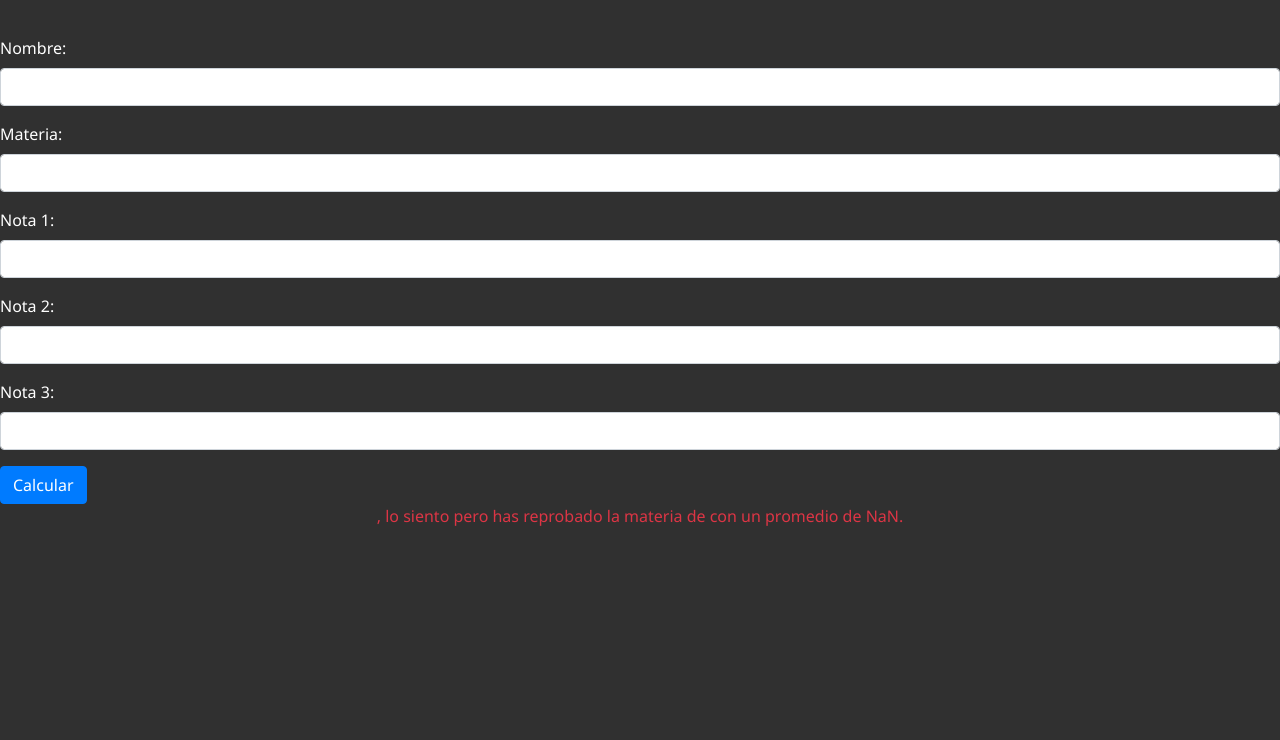
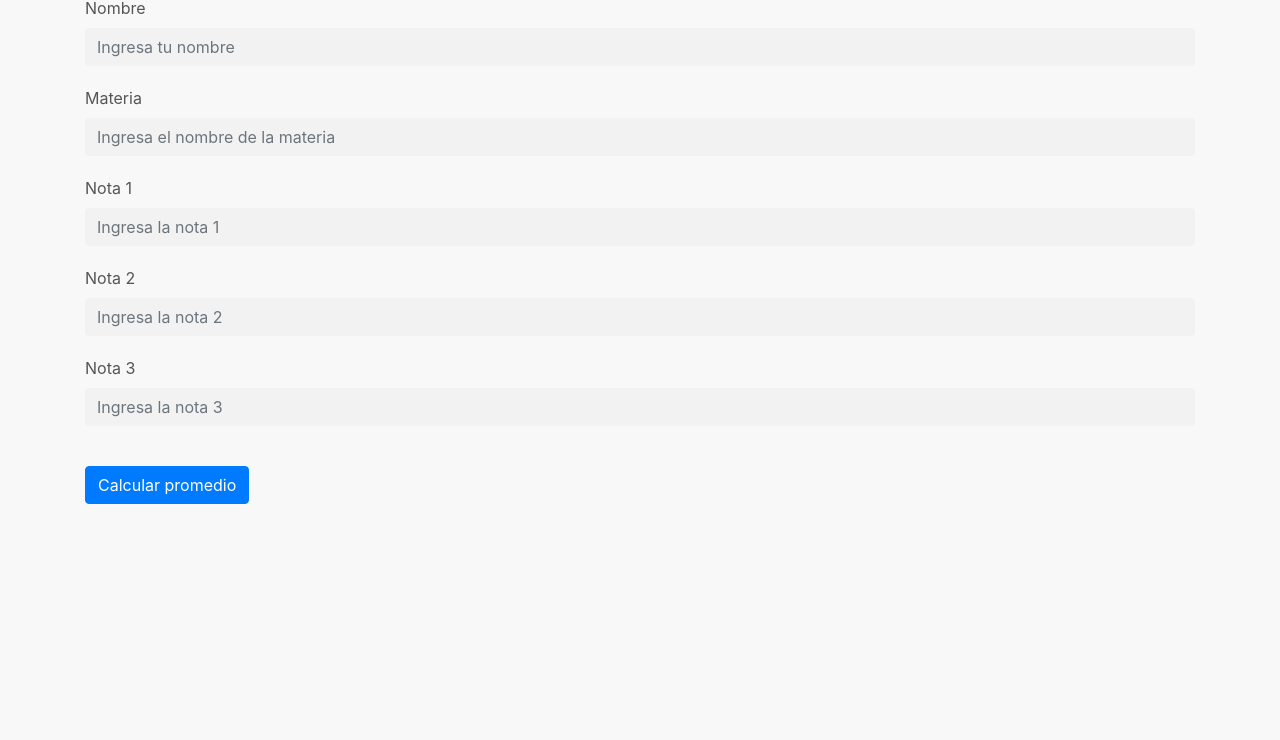
Before and after one commit to Daniel-Zan/App_1, a plain HTML site: page index4.html in a window 1280 px wide. Shown: the part 60-800 px from the top of the page. Drawn offline with nearby package versions, Linux system fonts and the light colour scheme.

Commit message:
Cuarto punto

```diff
--- /dev/null
+++ b/calificaciones.js
@@ -0,0 +1,17 @@
+$(document).ready(function() {
+    $("#calcular").click(function() {
+      var nombre = $("#nombre").val();
+      var materia = $("#materia").val();
+      var nota1 = parseFloat($("#nota1").val());
+      var nota2 = parseFloat($("#nota2").val());
+      var nota3 = parseFloat($("#nota3").val());
+      var promedio = (nota1 + nota2 + nota3) / 3;
+      var resultado = "";
+      if (promedio >= 3.0) {
+        resultado = "<span style='color:green'>¡Felicitaciones, " + nombre + "! Aprobaste la materia de " + materia + " con un promedio de " + promedio.toFixed(2) + ".</span>";
+      } else {
+        resultado = "<span style='color:red'>Lo siento, " + nombre + ", no aprobaste la materia de " + materia + " con un promedio de " + promedio.toFixed(2) + ".</span>";
+      }
+      $("#resultado").html(resultado);
+    });
+  });
--- a/color4.css
+++ b/color4.css
@@ -1,55 +1,53 @@
 body {
-    background-color: #f8f9fa;
+  background-color: #f8f8f8;
 }
-  .card {
+
+h1 {
+  color: #555;
+  text-align: center;
+}
+
+h2 {
   margin-top: 20px;
-    border-radius: 10px;
+  text-align: center;
 }
-  .card-header {
-    background-color: #007bff;
-    color: #ffffff;
-    font-weight: bold;
-    padding: 20px;
-    border-top-left-radius: 10px;
-    border-top-right-radius: 10px;
+
+label {
+  color: #555;
 }
-  label {
-    font-weight: bold;
-    display: block;
-    margin-bottom: 10px;
-  }
+
 input[type="text"],
 input[type="number"] {
+  background-color: #f2f2f2;
+  border: none;
+  border-radius: 4px;
+  color: #555;
+  padding: 12px;
   width: 100%;
-    padding: 10px;
+  margin-bottom: 20px;
+  box-sizing: border-box;
+}
+
+button {
+  background-color: #ffda79;
+  border: none;
+  border-radius: 4px;
+  color: white;
+  padding: 12px 20px;
+  text-align: center;
+  text-decoration: none;
+  display: inline-block;
   font-size: 16px;
-    border-radius: 5px;
-    border: none;
-    background-color: #f8f9fa;
-    margin-bottom: 20px;
+  margin-top: 20px;
+  cursor: pointer;
+  transition: background-color 0.3s;
 }
-  button {
-    background-color: #007bff;
-    color: #ffffff;
-    border-radius: 5px;
-    border: none;
-    padding: 10px;
-    font-size: 16px;
-    cursor: pointer;
-    width: 100%;
+
+button:hover {
+  background-color: #ffbf3a;
 }
-  #resultado {
+
+span {
+  font-size: 20px;
   font-weight: bold;
-    margin-top: 20px;
-    padding: 20px;
-    border-bottom-left-radius: 10px;
-    border-bottom-right-radius: 10px;
 }
-  .pasa {
-    background-color: #28a745;
-    color: #ffffff;
-  }
-  .pierde {
-    background-color: #dc3545;
-    color: #ffffff;
-  }
--- a/index4.html
+++ b/index4.html
@@ -1,33 +1,42 @@
 <!DOCTYPE html>
-<html lang="es">
+<html lang="en">
   <head>
-    <meta charset="UTF-8" />
-    <meta name="viewport" content="width=device-width, initial-scale=1.0" />
-    <title>Calculadora de Promedio</title>
-    <link rel="stylesheet" href="https://maxcdn.bootstrapcdn.com/bootstrap/4.0.0/css/bootstrap.min.css">
-    <link rel="stylesheet" href="color.css">
+    <meta charset="UTF-8">
+    <title>Calificaciones</title>
+    <link rel="stylesheet" href="https://stackpath.bootstrapcdn.com/bootstrap/4.3.1/css/bootstrap.min.css">
+    <link rel="stylesheet" href="color4.css">
   </head>
   <body>
-    <main role="mainclass="container mt-5>
-      <h1 class="text-center">Calculadora de Promedio</h1>
-      <form class="mt-5">
-        <label for="nombre">Nombre:</label>
-        <input type="text" class="form-control mb-3" id="nombre" required />
-        <label for="materia">Materia:</label>
-        <input type="text" class="form-control mb-3" id="materia" required />
-        <label for="nota1">Nota 1:</label>
-        <input type="number" class="form-control mb-3" id="nota1" required />
-        <label for="nota2">Nota 2:</label>
-        <input type="number" class="form-control mb-3" id="nota2" required />
-        <label for="nota3">Nota 3:</label>
-        <input type="number" class="form-control mb-3" id="nota3" required />
-        <button type="submit" class="btn btn-primary">Calcular</button>
+    <main class="container">
+      <form>
+        <h1>Calificaciones</h1>
+        <div class="form-group">
+          <label for="nombre">Nombre</label>
+          <input type="text" class="form-control" id="nombre" placeholder="Ingresa tu nombre">
+        </div>
+        <div class="form-group">
+          <label for="materia">Materia</label>
+          <input type="text" class="form-control" id="materia" placeholder="Ingresa el nombre de la materia">
+        </div>
+        <div class="form-group">
+          <label for="nota1">Nota 1</label>
+          <input type="number" class="form-control" id="nota1" placeholder="Ingresa la nota 1">
+        </div>
+        <div class="form-group">
+          <label for="nota2">Nota 2</label>
+          <input type="number" class="form-control" id="nota2" placeholder="Ingresa la nota 2">
+        </div>
+        <div class="form-group">
+          <label for="nota3">Nota 3</label>
+          <input type="number" class="form-control" id="nota3" placeholder="Ingresa la nota 3">
+        </div>
+        <button type="button" class="btn btn-primary" id="calcular">Calcular promedio</button>
       </form>
+      <h2 id="resultado"></h2>
     </main>
-      <p id="resultado" class="text-center"></p>
-    </main>
-    <script src="https://ajax.googleapis.com/ajax/libs/jquery/3.2.1/jquery.min.js"></script>
-    <script src="https://maxcdn.bootstrapcdn.com/bootstrap/4.0.0/js/bootstrap.min.js"></script>
-    <script src="resultado.js"></script>
+    <script src="https://code.jquery.com/jquery-3.3.1.slim.min.js"></script>
+    <script src="https://cdnjs.cloudflare.com/ajax/libs/popper.js/1.14.7/umd/popper.min.js"></script>
+    <script src="https://stackpath.bootstrapcdn.com/bootstrap/4.3.1/js/bootstrap.min.js"></script>
+    <script src="calificaciones.js"></script>
   </body>
 </html>
--- a/resultado.js
+++ /dev/null
@@ -1,25 +0,0 @@
-$(document).ready(function() {
-
-  let nombre = $('#nombre').val();
-  let materia = $('#materia').val();
-  let nota1 = parseFloat($('#nota1').val());
-  let nota2 = parseFloat($('#nota2').val());
-  let nota3 = parseFloat($('#nota3').val());
-
-
-  let promedio = (nota1 + nota2 + nota3) / 3;
-
-
-  let resultado = $('#resultado');
-
-
-  if (promedio >= 3.0) {
-    resultado.html(`${nombre}, ¡felicitaciones! Has aprobado la materia de ${materia} con un promedio de ${promedio.toFixed(2)}.`);
-    resultado.removeClass('text-danger');
-    resultado.addClass('text-success');
-  } else {
-    resultado.html(`${nombre}, lo siento pero has reprobado la materia de ${materia} con un promedio de ${promedio.toFixed(2)}.`);
-    resultado.removeClass('text-success');
-    resultado.addClass('text-danger');
-  }
-});
```
Lines whose indentation alone changed are shown as unchanged.
